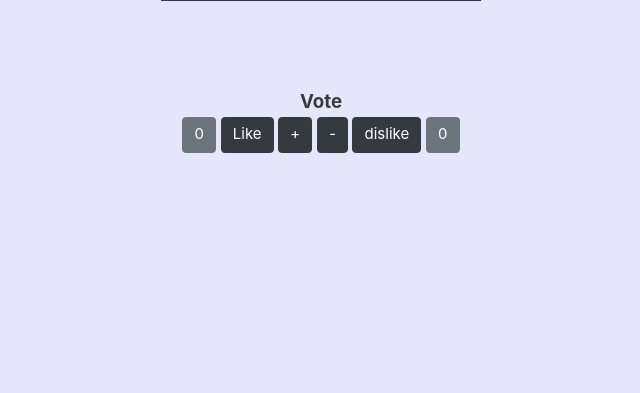
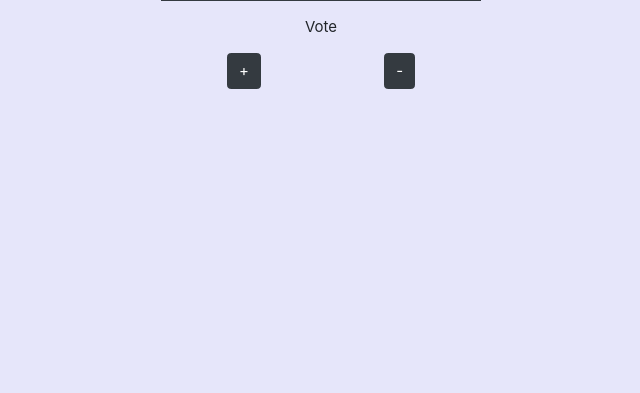
Before and after one commit to MBARGAM/articleBlog, a Symfony app: template templates/article/currentArticle.html.twig in a window 1280 px wide. Shown: the part 312-705 px from the top of the page, without its empty margins (319-959 px from the left). Run offline with Twig, Linux system fonts and the light colour scheme; the template is opened without the code that fills it, so the values that code supplies are empty; some libraries are stand-ins or nearby versions.

Commit message:
update
creation du vote et recuparation des donnees du formulaire

```diff
--- a/templates/article/currentArticle.html.twig
+++ b/templates/article/currentArticle.html.twig
@@ -24,16 +24,29 @@
         </tbody>
 
     </table>
+    <span class="d-block text-center mx-auto">Vote</span>
+    <div class="table w-25  mx-auto d-flex justify-content-around mt-3">
 
-    <div
-            id="vote" class="text-center pt-5 mt-5">
-        <h5  class="d-block text-dark  w-25 mb-1 mx-auto font-weight-bold" >Vote</h5>
-        <span id="countLike" class="btn btn-secondary" >0</span>
-        <span id="like" class="btn btn-dark" >Like</span>
-        <button id="add" class="btn btn-dark" type="button">+</button>
-        <button id="remove"  class="btn btn-dark" type="button">-</button>
-        <span  id="dislike" class="btn btn-dark" >dislike</span>
-        <span id="countDislike" class="btn btn-secondary" >0</span>
+        <div>
+            <span class="d-inline-block ">{{ article.voteLike }} </span>
+            <form action="{{ path('vote',{ id: article.id }) }}"  method="POST" class="d-inline-block">
+                <button type="submit"  name="action" value="add" class="btn btn-dark rounded">+</button>
+            </form>
+        </div>
+
+        <div>
+            <form action="{{ path('vote',{ id: article.id }) }}"  method="POST" class="d-inline-block">
+                <button type="submit" name="action" value="remove" class="btn btn-dark rounded">-</button>
+            </form>
+            <span class="d-inline-block">{{ article.voteDislike }} </span>
+        </div>
+
+
     </div>
+{#
+    1-creation d une div
+    2- creation d un formulaire et d un bouton de type submit ayant name et une value
+    3- l action est une redirection vers une route
+#}
 
 {% endblock %}
```
Also changed, not shown: migrations/Version20221121191344.php (added, +31 -0 lines), src/Controller/ArticleController.php (+22 -1 lines), src/Entity/Article.php (+36 -0 lines).
